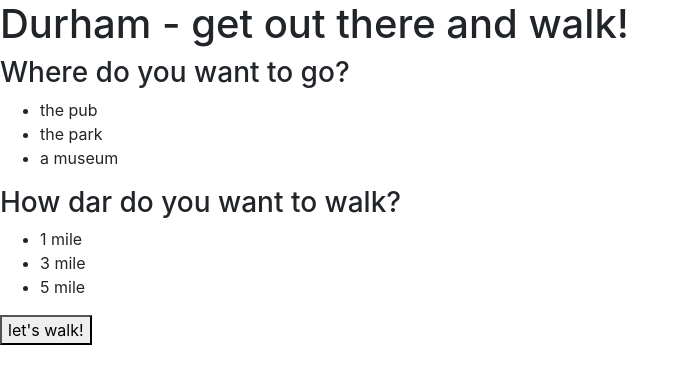
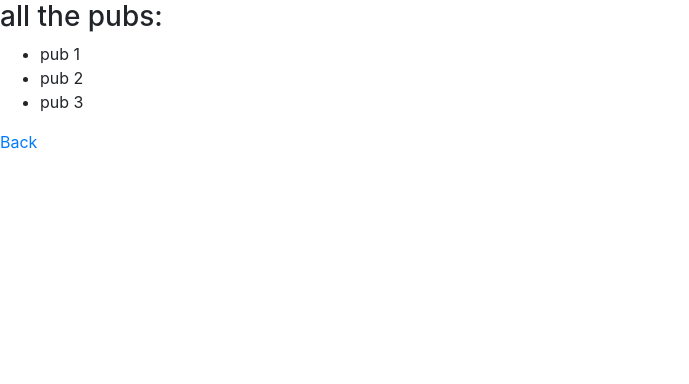
Before and after one commit to csh5826/Walk_Durham, a React (Create React App) app: page /details in a window 1280 px wide. Shown: the top 384 px of the page, without its empty margins (0-689 px from the left). Built offline with nearby package versions, Linux system fonts and the light colour scheme.

Commit message:
adding more boiler plate html to details, updated routes in our index.js

```diff
--- a/src/components/App.js
+++ b/src/components/App.js
@@ -9,6 +9,7 @@ import { Component } from 'react';
 import { fetchDestination } from '../actions';
 import { connect } from "react-redux";
 import { bindActionCreators } from "redux";
+import { Link } from "react-router-dom";
 
 
  class App extends Component {
@@ -37,14 +38,14 @@ import { bindActionCreators } from "redux";
                     </ul>
                 </div>
                 <div className="distance">
-                    <h3>How dar do you want to walk?</h3>
+                    <h3>How far do you want to walk?</h3>
                     <ul>
                         <li>1 mile</li>
                         <li>3 mile</li>
                         <li>5 mile</li>
                     </ul>
 
-                    <button>let's walk!</button>
+                    <Link to="/details">let's walk!</ Link>
                 </div>
 
             </div>
--- a/src/components/Details.js
+++ b/src/components/Details.js
@@ -5,3 +5,37 @@ import { Component } from 'react';
 import { fetchDestination } from '../actions';
 import { connect } from "react-redux";
 import { bindActionCreators } from "redux";
+import { Link } from "react-router-dom";
+
+class Details extends Component {
+    constructor(props){
+        super(props)
+    }
+    //handles event that displays details-info
+
+    //will want to make mapping loop of our detail listings
+
+    render(){
+        return (
+            <div>
+                <div className="kinds">
+                    <h3>all the pubs:</h3>
+                    <ul>
+                        <li>pub 1</li>
+                        <li>pub 2</li>
+                        <li>pub 3</li>
+                    </ul>
+                </div>
+
+                <Link to="/">Back</Link>
+
+            </div>
+        )
+    }
+
+}
+
+function mapStateToProps (state) {
+    return { destinations: state.destinations}
+}
+export default connect(mapStateToProps)(Details);
--- a/src/index.js
+++ b/src/index.js
@@ -6,7 +6,8 @@ import { createStore, applyMiddleware } from "redux";
 import { BrowserRouter, Route, Switch } from "react-router-dom";
 import promise from "redux-promise";
 import reducers from './reducers';
-import App from "./components/App"
+import App from "./components/App";
+import Details from "./components/Details"
 
 import 'bootstrap/dist/css/bootstrap.css'
 
@@ -17,8 +18,8 @@ ReactDOM.render(
     <BrowserRouter>
     <div>
       <Switch>
-        <Route path="/" component={App}></Route>
-        <Route path="/details"></Route>
+        <Route exact path="/" component={App}></Route>
+        <Route path="/details" component={Details}></Route>
       </Switch>
     </div>
     </BrowserRouter>
```
